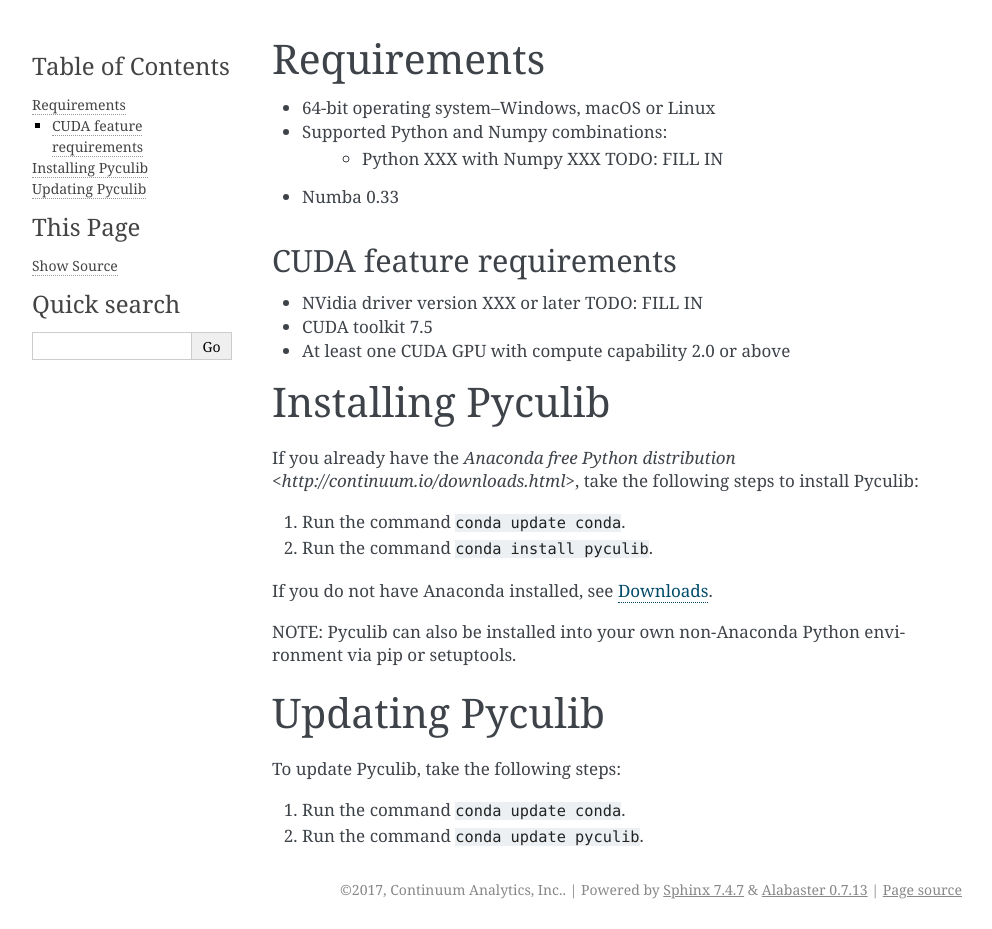
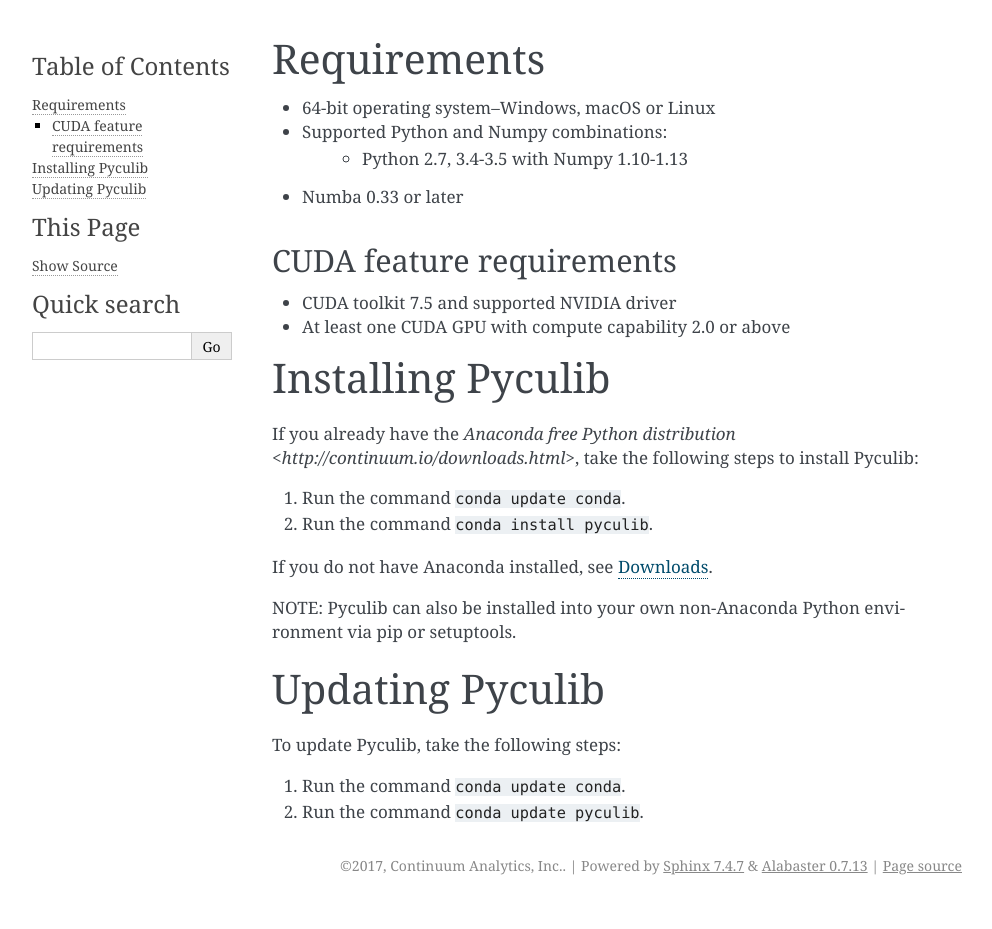
Before and after one commit to numba/pyculib, a Sphinx documentation site: the page built from docs/source/install.rst, in a window 1280 px wide. Shown: the whole page, without its empty margins (148-1140 px from the left). Built offline with Sphinx 7.4.7, drawn with Linux system fonts in a browser that asks for light colours; after the commit the page ends 905 px from its top, so only the background shows below that.

Commit message:
Fix TODOs

```diff
--- a/docs/source/install.rst
+++ b/docs/source/install.rst
@@ -3,14 +3,13 @@ Requirements
 
 * 64-bit operating system--Windows, macOS or Linux
 * Supported Python and Numpy combinations:
-   * Python XXX with Numpy XXX TODO: FILL IN
-* Numba 0.33
+   * Python 2.7, 3.4-3.5 with Numpy 1.10-1.13
+* Numba 0.33 or later
 
 CUDA feature requirements
 -------------------------
 
-* NVidia driver version XXX or later TODO: FILL IN
-* CUDA toolkit 7.5
+* CUDA toolkit 7.5 and supported NVIDIA driver
 * At least one CUDA GPU with compute capability 2.0 or above
 
 
```
Also changed, not shown: docs/quickstart.md (+1 -1 lines).
